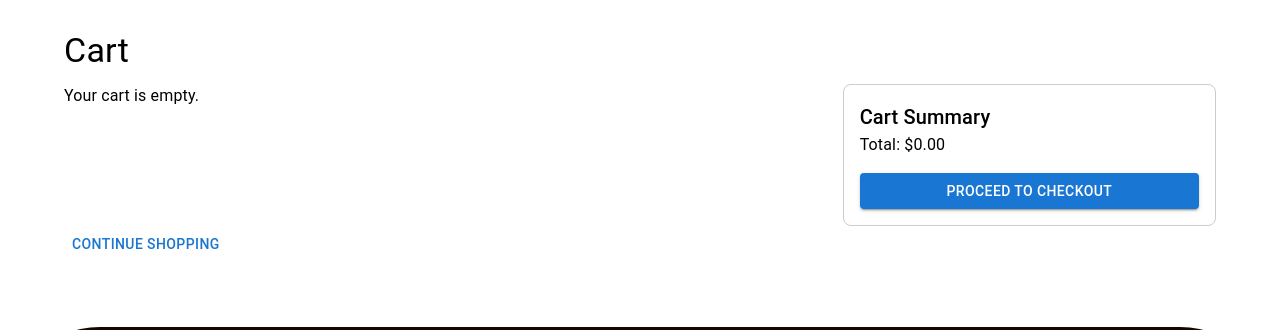
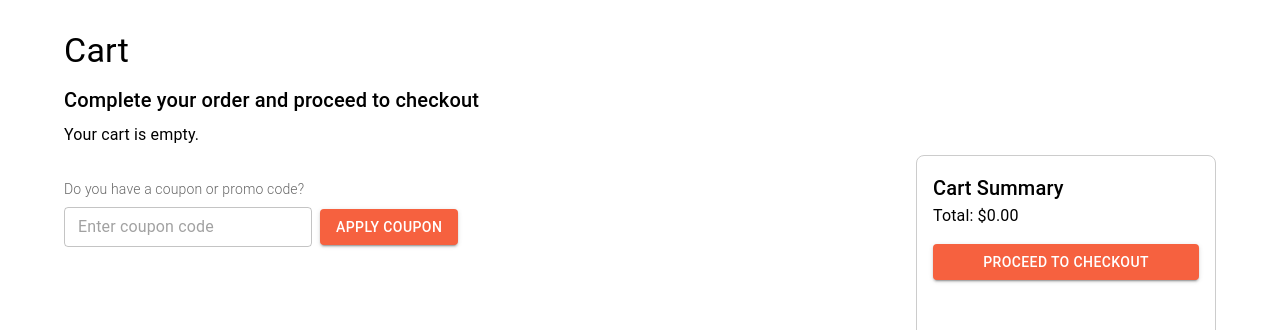
Before and after one commit to Lampnet-Technologies/Fudex-Multivendor-, a React (Create React App) app: page /cart in a window 1280 px wide. Shown: the part 398-728 px from the top of the page. Built offline with nearby package versions, Linux system fonts and the light colour scheme.

Commit message:
modified the cart page elements

```diff
--- a/src/Pages/CartPage/Cart.jsx
+++ b/src/Pages/CartPage/Cart.jsx
@@ -1,6 +1,6 @@
 import React, { useEffect } from 'react';
 import { useNavigate } from 'react-router-dom';
-import { Container, Typography, Box, Grid, IconButton, Button } from '@mui/material';
+import { Container, Typography, Box, Grid, IconButton, Button, TextField } from '@mui/material';
 import DeleteIcon from '@mui/icons-material/Delete';
 import AddIcon from '@mui/icons-material/Add';
 import RemoveIcon from '@mui/icons-material/Remove';
@@ -10,7 +10,7 @@ import ImageSection from '../../components/ImageSection/ImageSection';
 
 const CartItem = ({ item, onIncrement, onDecrement, onRemove }) => {
   return (
-    <Box sx={{ display: 'flex', alignItems: 'center', marginBottom: '1rem' }}>
+    <Box sx={{ display: 'flex', alignItems: 'center', marginBottom: '1rem', marginTop: '2rem' }}>
       <img src={item.imageUrl} alt={item.title} style={{ width: '80px', height: '80px', marginRight: '1rem' }} />
       <Box sx={{ flex: 1 }}>
         <Typography variant="body1">{item.title}</Typography>
@@ -74,6 +74,9 @@ const Cart = ({ cartItems, setCartItems }) => {
         <Typography variant="h4" gutterBottom>
           Cart
         </Typography>
+        <Typography variant="h6" gutterBottom>
+          Complete your order and proceed to checkout
+        </Typography>
         <Grid container spacing={2}>
           <Grid item xs={12} md={8}>
             {cartItems.length === 0 ? (
@@ -89,16 +92,41 @@ const Cart = ({ cartItems, setCartItems }) => {
                 />
               ))
             )}
+            <Box sx={{ marginTop: '2rem' }}>
+              <Typography variant="body2" color="textSecondary" sx={{ fontWeight: 'light' }}>
+                Do you have a coupon or promo code?
+              </Typography>
+              <Box sx={{ display: 'flex', alignItems: 'center', marginTop: '0.5rem' }}>
+                <TextField
+                  variant="outlined"
+                  placeholder="Enter coupon code"
+                  size="small"
+                  sx={{ marginRight: '0.5rem' }}
+                />
+                <Button variant="contained" color="primary" sx={{ backgroundColor: '#F6613F' }}>
+                  Apply Coupon
+                </Button>
+              </Box>
+            </Box>
           </Grid>
-          <Grid item xs={12} md={4}>
-            <Box sx={{ padding: '1rem', border: '1px solid #ccc', borderRadius: '8px' }}>
+          <Grid item xs={12} md={4} sx={{ display: 'flex', justifyContent: 'flex-end' }}>
+            <Box sx={{
+              marginTop: '2rem',
+              width: '300px',
+              padding: '1rem',
+              border: '1px solid #ccc',
+              borderRadius: '8px',
+              backgroundColor: 'white',
+              height: '400px', // Fixed height for the summary
+              overflowY: 'auto' // Scrollable when content overflows
+            }}>
               <Typography variant="h6">Cart Summary</Typography>
               <Typography variant="body1">Total: ${getTotal()}</Typography>
               <Button
                 variant="contained"
                 color="primary"
                 onClick={handleCheckout}
-                sx={{ marginTop: '1rem' }}
+                sx={{ backgroundColor:'#F6613F', marginTop: '1rem' }}
                 fullWidth
               >
                 Proceed to Checkout
@@ -106,7 +134,7 @@ const Cart = ({ cartItems, setCartItems }) => {
             </Box>
           </Grid>
         </Grid>
-        <Button variant="text" color="primary" onClick={() => navigate('/meals')}>
+        <Button variant="text" color="primary" onClick={() => navigate('/meals')} sx={{ color: '#F6613F', marginTop: '1rem' }}>
           Continue Shopping
         </Button>
       </Container>
```
Also changed, not shown: public/images/orange3.jpeg (added).
